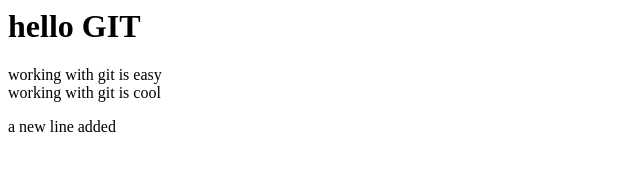
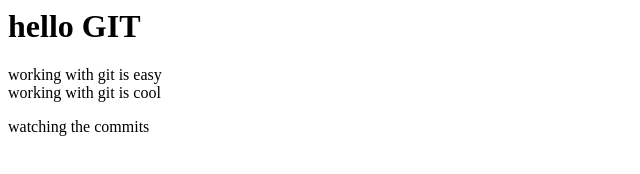
Before and after one commit to arupprime/GitGithubMasterclass, a plain HTML site: page index.html in a window 1280 px wide. Shown: the full height of the page, 0-640 px from the left. Drawn offline with Linux system fonts and the light colour scheme.

Commit message:
checking commits

```diff
--- a/index.html
+++ b/index.html
@@ -6,4 +6,4 @@
 <div>
     working with git is cool
 </div>
-<p>a new line added</p>
+<p>watching the commits</p>
```
